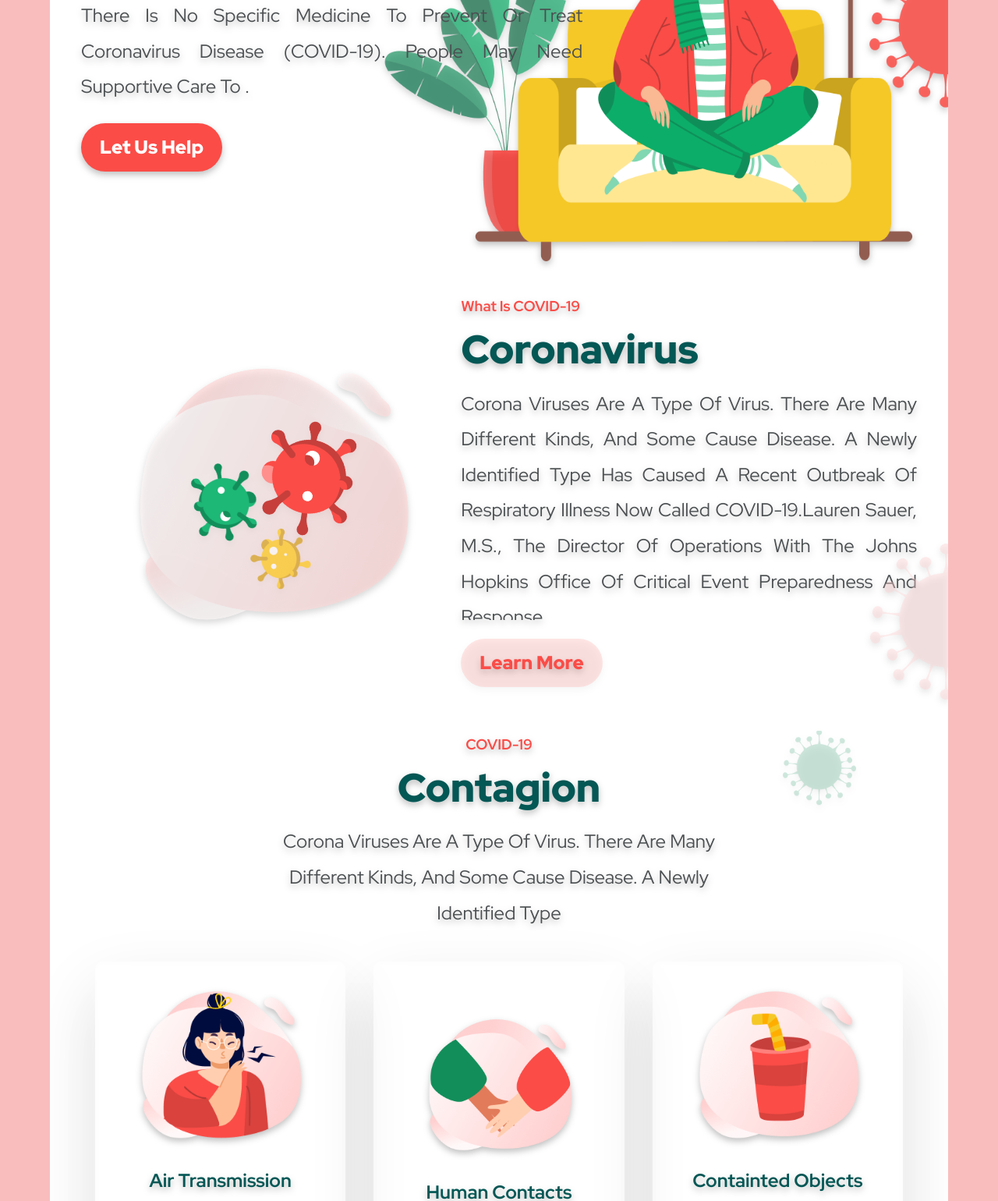
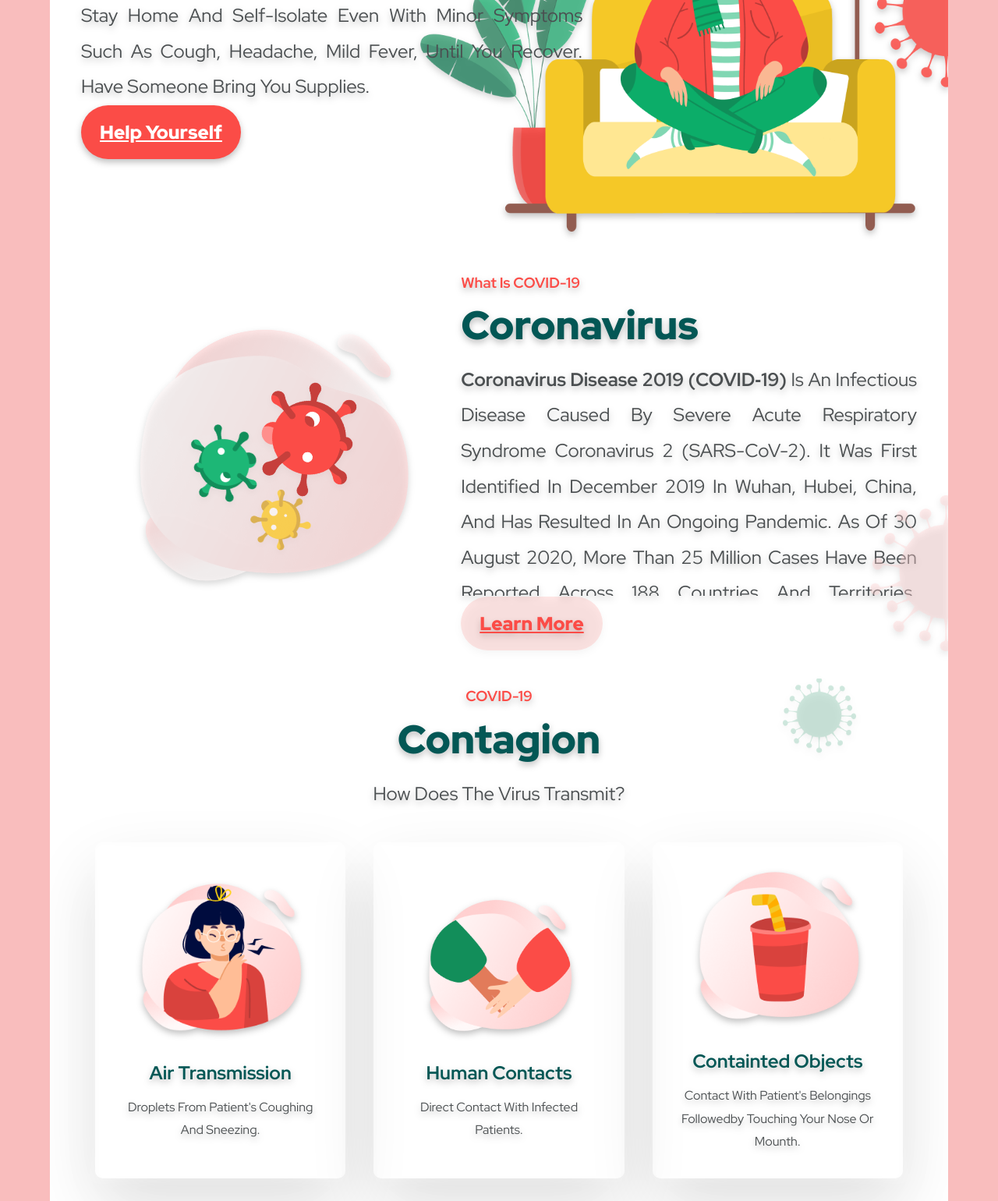
Before and after one commit to SeGeGha/covid19-helper, a website built with webpack: page public/index.html in a window 1280 px wide. Shown: the part 503-2043 px from the top of the page at 78% size. Built offline with nearby package versions, Linux system fonts and the light colour scheme.

Commit message:
refactor: remove lorem-text

```diff
--- a/public/index.html
+++ b/public/index.html
@@ -30,8 +30,8 @@
         <div class="info">
           <h3 class="info__subtitle">COVID-19 Alert</h3>
           <h2 class="info__title">Stay At Home Quarantine To Stop Corona Virus</h2>
-          <p class="info__message">There is no specific medicine to prevent or treat coronavirus disease (COVID-19). People may need supportive care to .</p>
-          <button class="info__btn-help">Let Us Help</button>
+          <p class="info__message">Stay home and self-isolate even with minor symptoms such as cough, headache, mild fever, until you recover. Have someone bring you supplies.</p>
+          <a href="https://www.who.int/emergencies/diseases/novel-coronavirus-2019/advice-for-public" target="_blank" class="info__btn-help">Help Yourself</a>
         </div>
       </div>
       <div class="description-box">
@@ -44,8 +44,8 @@
         <div class="info">
           <h3 class="info__subtitle">What is COVID-19</h3>
           <h2 class="info__title">Coronavirus</h2>
-          <p class="info__message">Corona viruses are a type of virus. There are many different kinds, and some cause disease. A newly identified type has caused a recent outbreak of respiratory illness now called COVID-19.Lauren Sauer, M.S., the director of operations with the Johns Hopkins Office of Critical Event Preparedness and Response</p>
-          <button class="info__btn-help">Learn More</button>
+          <p class="info__message"><b>Coronavirus disease 2019 (COVID‑19)</b> is an infectious disease caused by severe acute respiratory syndrome coronavirus 2 (SARS-CoV-2). It was first identified in December 2019 in Wuhan, Hubei, China, and has resulted in an ongoing pandemic. As of 30 August 2020, more than 25 million cases have been reported across 188 countries and territories, resulting in more than 843,000 deaths. More than 16.4 million people have recovered.</p>
+          <a href="https://en.wikipedia.org/wiki/Coronavirus_disease_2019" target="__blank" class="info__btn-help">Learn More</a>
         </div>
       </div>
     </section>
@@ -53,23 +53,23 @@
       <div class="info">
         <h3 class="info__subtitle">COVID-19</h3>
         <h2 class="info__title">Contagion</h2>
-        <p class="info__message">Corona viruses are a type of virus. There are many different kinds, and some cause disease. A newly identified type</p>
+        <p class="info__message">How does the virus transmit?</p>
       </div>
       <div class="cards-box">
         <div class="cards-box__item">
           <img src="../src/assets/img/group1.png" alt="Air Transmission" class="cards-box__item__image">
           <h4 class="cards-box__item__title">Air Transmission</h4>
-          <p class="cards-box__item__message">Objectively evolve tactical expertise before extensible initiatives. Efficiently simplify</p>
+          <p class="cards-box__item__message">Droplets from patient's coughing and sneezing.</p>
         </div>
         <div class="cards-box__item">
           <img src="../src/assets/img/group2.png" alt="Human Contacts" class="cards-box__item__image">
           <h4 class="cards-box__item__title">Human Contacts</h4>
-          <p class="cards-box__item__message">Washing your hands is one of thesimplest ways you can protect</p>
+          <p class="cards-box__item__message">Direct contact with infected patients.</p>
         </div>
         <div class="cards-box__item">
           <img src="../src/assets/img/group3.png" alt="Containted Objects" class="cards-box__item__image">
           <h4 class="cards-box__item__title">Containted Objects</h4>
-          <p class="cards-box__item__message">Use the tissue while sneezing,In this way, you can protect your droplets</p>
+          <p class="cards-box__item__message">Contact with patient's belongings followedby touching your nose or mounth.</p>
         </div>
       </div>
     </section>
@@ -77,7 +77,7 @@
       <div class="info">
         <h3 class="info__subtitle">COVID-19</h3>
         <h2 class="info__title">Symptoms</h2>
-        <p class="info__message">Corona viruses are a type of virus. There are many different kinds, and some cause disease. A newly identified type has caused a recent outbreak of respiratory</p>
+        <p class="info__message">The COVID-19 virus affects different people in different ways:</p>
       </div>
       <img src="../src/assets/img/symptoms.png" alt="Symptoms" class="symptoms__image" />
     </section>
@@ -85,35 +85,35 @@
       <div class="info">
         <h3 class="info__subtitle">COVID-19</h3>
         <h2 class="info__title">What should we do</h2>
-        <p class="info__message">Corona viruses are a type of virus. There are many different kinds, and some cause disease. A newly identified type has caused a recent outbreak of respiratory</p>
+        <p class="info__message">You can reduce your chances of being infected or spreading COVID-19 by taking some simple precautions:</p>
       </div>
       <div class="preventions-box">
         <div class="preventions-box__item">
           <img src="../src/assets/img/mask-girl.png" alt="Wear Masks" class="preventions-box__item__image">
           <div class="preventions-box__item__message">
             <h4 class="preventions-box__item__message__title">Wear Masks</h4>
-            <p class="preventions-box__item__message__description">Continually seize impactful vortals rather than future-proof supply chains. Uniquely exploit emerging niches via fully tested meta-services. Competently pursue standards compliant leadership skills vis-a-vis pandemic "outside the box" thinking. Objectively</p>
+            <p class="preventions-box__item__message__description">Masks are recommended as a simple barrier to help prevent respiratory droplets from traveling into the air and onto other people when the person wearing the mask coughs, sneezes, talks, or raises their voice. This is called source control. This recommendation is based on what we know about the role respiratory droplets play in the spread of the virus that causes COVID-19, paired with emerging evidence from clinical and laboratory studies that shows masks reduce the spray of droplets when worn over the nose and mouth. COVID-19 spreads mainly among people who are in close contact with one another (within about 6 feet), so the use of masks is particularly important in settings where people are close to each other or where social distancing is difficult to maintain.</p>
           </div>
         </div>
         <div class="preventions-box__item">
           <img src="../src/assets/img/wash-girl.png" alt="Wear Your Hands" class="preventions-box__item__image">
           <div class="preventions-box__item__message">
             <h4 class="preventions-box__item__message__title">Wash Your Hands</h4>
-            <p class="preventions-box__item__message__description">Continually seize impactful vortals rather than future-proof supply chains. Uniquely exploit emerging niches via fully tested meta-services. Competently pursue standards compliant leadership skills vis-a-vis pandemic "outside the box" thinking. Objectively Continually seize impactful vortals </p>
+            <p class="preventions-box__item__message__description">Regularly and thoroughly clean your hands with an alcohol-based hand rub or wash them with soap and water. Why? Washing your hands with soap and water or using alcohol-based hand rub kills viruses that may be on your hands.</p>
           </div>
         </div>
         <div class="preventions-box__item">
           <img src="../src/assets/img/nose-rag-girl.png" alt="Use nose - rag" class="preventions-box__item__image">
           <div class="preventions-box__item__message">
             <h4 class="preventions-box__item__message__title">Use nose - rag</h4>
-            <p class="preventions-box__item__message__description">Continually seize impactful vortals rather than future-proof supply chains. Uniquely exploit emerging niches via fully tested meta-services. Competently pursue standards compliant leadership skills vis-a-vis pandemic "outside the box" thinking. Objectively </p>
+            <p class="preventions-box__item__message__description">Make sure you, and the people around you, follow good respiratory hygiene. This means covering your mouth and nose with your bent elbow or tissue when you cough or sneeze. Then dispose of the used tissue immediately and wash your hands. Why? Droplets spread virus. By following good respiratory hygiene, you protect the people around you from viruses such as cold, flu and COVID-19.</p>
           </div>
         </div>
         <div class="preventions-box__item">
           <img src="../src/assets/img/avoid-girl.png" alt="Avoid contacts" class="preventions-box__item__image">
           <div class="preventions-box__item__message">
             <h4 class="preventions-box__item__message__title">Avoid contacts</h4>
-            <p class="preventions-box__item__message__description">Continually seize impactful vortals rather than future-proof supply chains. Uniquely exploit emerging niches via fully tested meta-services. Competently pursue standards compliant leadership skills vis-a-vis pandemic</p>
+            <p class="preventions-box__item__message__description">Maintain at least 1 metre (3 feet) distance between yourself and others. Why? When someone coughs, sneezes, or speaks they spray small liquid droplets from their nose or mouth which may contain virus. If you are too close, you can breathe in the droplets, including the COVID-19 virus if the person has the disease. Avoid going to crowded places. Why? Where people come together in crowds, you are more likely to come into close contact with someone that has COVID-19 and it is more difficult to maintain physical distance of 1 metre (3 feet).</p>
           </div>
         </div>
       </div>
```
